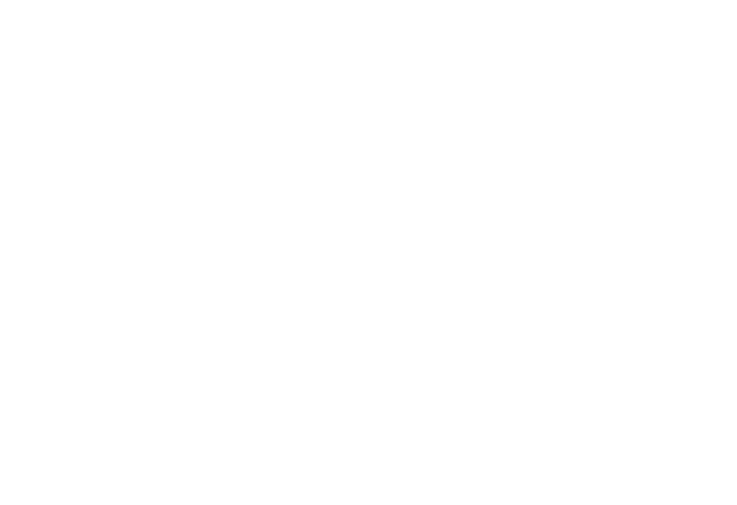
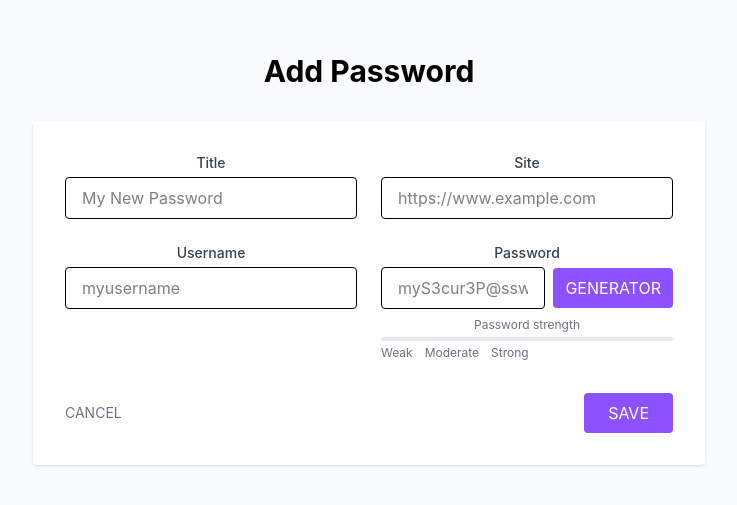
Before and after one commit to guy-with-a-cool-terminal/BinTechHub, a React (Vite) app in the folder PasswordManager/password-manager-frontend/: page /addpassword in a window 1280 px wide. Before the commit this address had no page. Shown: the part 173-678 px from the top of the page, without its empty margins (271-1008 px from the left). Built offline with nearby package versions, Linux system fonts and the light colour scheme.

Commit message:
added add/edit password form in the project

```diff
--- a/PasswordManager/password-manager-frontend/src/main.jsx
+++ b/PasswordManager/password-manager-frontend/src/main.jsx
@@ -6,6 +6,7 @@
 import Login from './pages/Login.jsx'
 import SignUpForm from './pages/Signup.jsx'
 import Dashboard from './pages/Dashboard.jsx'
+import AddPasswordForm from './pages/AddPasswordForm.jsx'
 createRoot(document.getElementById('root')).render(
   <StrictMode>
     <Router>
@@ -14,6 +15,7 @@
         <Route path="/dashboard" element={<Dashboard />} />
         <Route path="/login" element={<Login />} />
         <Route path="/signup" element={<SignUpForm />} />
+        <Route path="/addpassword" element={<AddPasswordForm />} />
       </Routes>
     </Router>
   </StrictMode>,
--- /dev/null
+++ b/PasswordManager/password-manager-frontend/src/pages/AddPasswordForm.jsx
@@ -0,0 +1,124 @@
+import React, { useState } from "react";
+
+const AddPasswordForm = () => {
+  const [password, setPassword] = useState("");
+  const [strength, setStrength] = useState(0);
+
+  const getPasswordStrength = (password) => {
+    let score = 0;
+    if (!password) return 0;
+    if (password.length > 8) score++;
+    if (/[A-Z]/.test(password)) score++;
+    if (/[0-9]/.test(password)) score++;
+    if (/[^A-Za-z0-9]/.test(password)) score++;
+    return score;
+  };
+
+  const handlePasswordChange = (e) => {
+    const newPass = e.target.value;
+    setPassword(newPass);
+    setStrength(getPasswordStrength(newPass));
+  };
+
+  const generateRandomPassword = (length = 12) => {
+    const chars =
+      "abcdefghijklmnopqrstuvwxyzABCDEFGHIJKLMNOPQRSTUVWXYZ0123456789!@#$%^&*()_+[]{}";
+    let result = "";
+    for (let i = 0; i < length; i++) {
+      result += chars[Math.floor(Math.random() * chars.length)];
+    }
+    return result;
+  };
+
+  const generatePassword = () => {
+    const newPass = generateRandomPassword();
+    setPassword(newPass);
+    setStrength(getPasswordStrength(newPass));
+  };
+
+  const strengthBarClass = [
+    "w-1/4 bg-red-500",
+    "w-2/4 bg-yellow-500",
+    "w-3/4 bg-blue-500",
+    "w-full bg-green-500",
+  ][strength - 1] || "w-0";
+
+  return (
+    <div className="flex flex-col items-center justify-center min-h-screen bg-gray-50 px-4">
+      <h1 className="text-3xl font-bold mb-8">Add Password</h1>
+      <form className="w-full max-w-2xl bg-white p-8 rounded shadow">
+        <div className="grid grid-cols-1 md:grid-cols-2 gap-6">
+          <div>
+            <label className="block text-sm font-medium text-gray-700 mb-1">Title</label>
+            <input
+              type="text"
+              placeholder="My New Password"
+              className="w-full px-4 py-2 border rounded focus:outline-none focus:ring-2 focus:ring-violet-500"
+            />
+          </div>
+          <div>
+            <label className="block text-sm font-medium text-gray-700 mb-1">Site</label>
+            <input
+              type="text"
+              placeholder="https://www.example.com"
+              className="w-full px-4 py-2 border rounded focus:outline-none focus:ring-2 focus:ring-violet-500"
+            />
+          </div>
+          <div>
+            <label className="block text-sm font-medium text-gray-700 mb-1">Username</label>
+            <input
+              type="text"
+              placeholder="myusername"
+              className="w-full px-4 py-2 border rounded focus:outline-none focus:ring-2 focus:ring-violet-500"
+            />
+          </div>
+          <div>
+            <label className="block text-sm font-medium text-gray-700 mb-1">Password</label>
+            <div className="flex items-center space-x-2">
+              <input
+                type="text"
+                value={password}
+                onChange={handlePasswordChange}
+                placeholder="myS3cur3P@ssw0rd"
+                className="w-full px-4 py-2 border rounded focus:outline-none focus:ring-2 focus:ring-violet-500"
+              />
+              <button
+                type="button"
+                onClick={generatePassword}
+                className="bg-violet-500 text-white px-3 py-2 rounded hover:bg-violet-600"
+              >
+                GENERATOR
+              </button>
+            </div>
+            <div className="text-xs text-gray-500 mt-2">Password strength</div>
+            <div className="w-full h-1 bg-gray-200 rounded mt-1">
+              <div className={`h-1 rounded transition-all ${strengthBarClass}`}></div>
+            </div>
+            <div className="text-xs mt-1 text-gray-500 flex gap-3">
+              <span>Weak</span>
+              <span>Moderate</span>
+              <span>Strong</span>
+            </div>
+          </div>
+        </div>
+
+        <div className="mt-8 flex justify-between">
+          <button
+            type="button"
+            className="text-sm text-gray-500 hover:text-gray-700"
+          >
+            CANCEL
+          </button>
+          <button
+            type="submit"
+            className="bg-violet-500 text-white px-6 py-2 rounded hover:bg-violet-600"
+          >
+            SAVE
+          </button>
+        </div>
+      </form>
+    </div>
+  );
+};
+
+export default AddPasswordForm;
```
